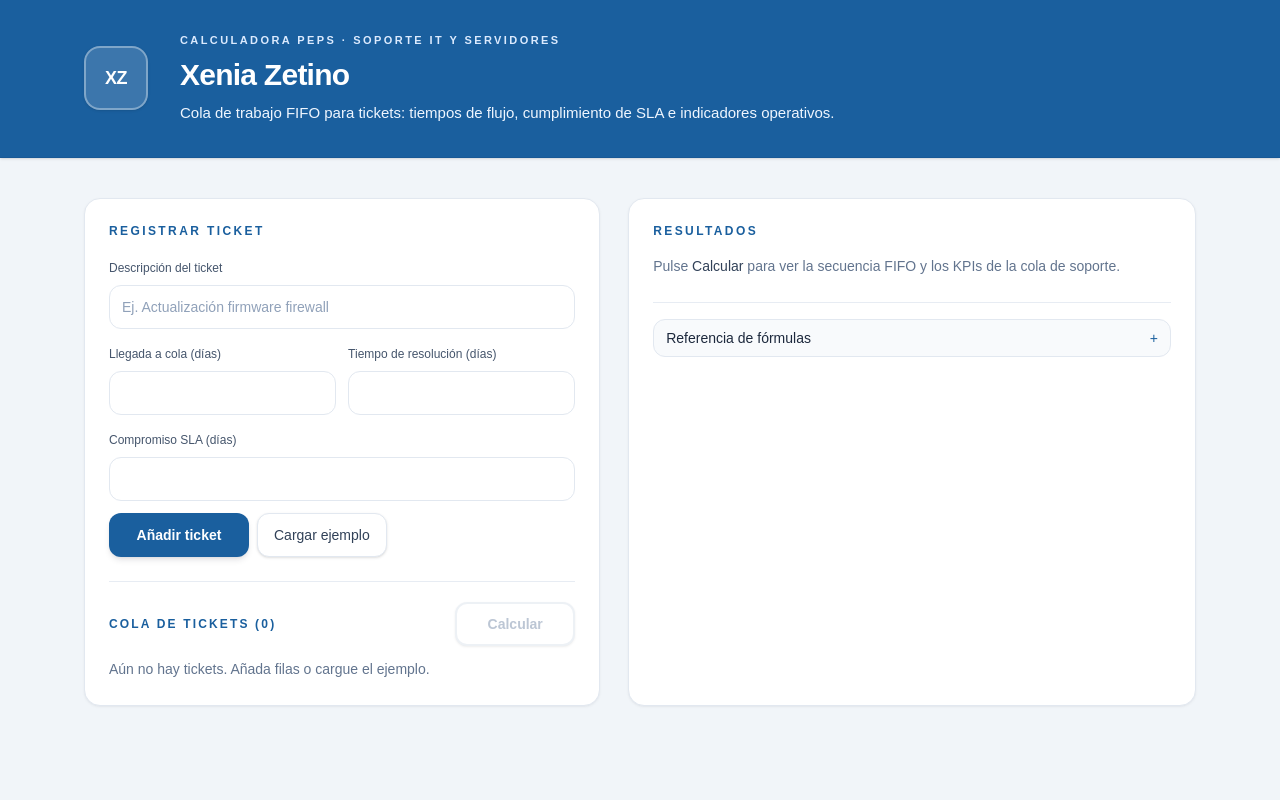
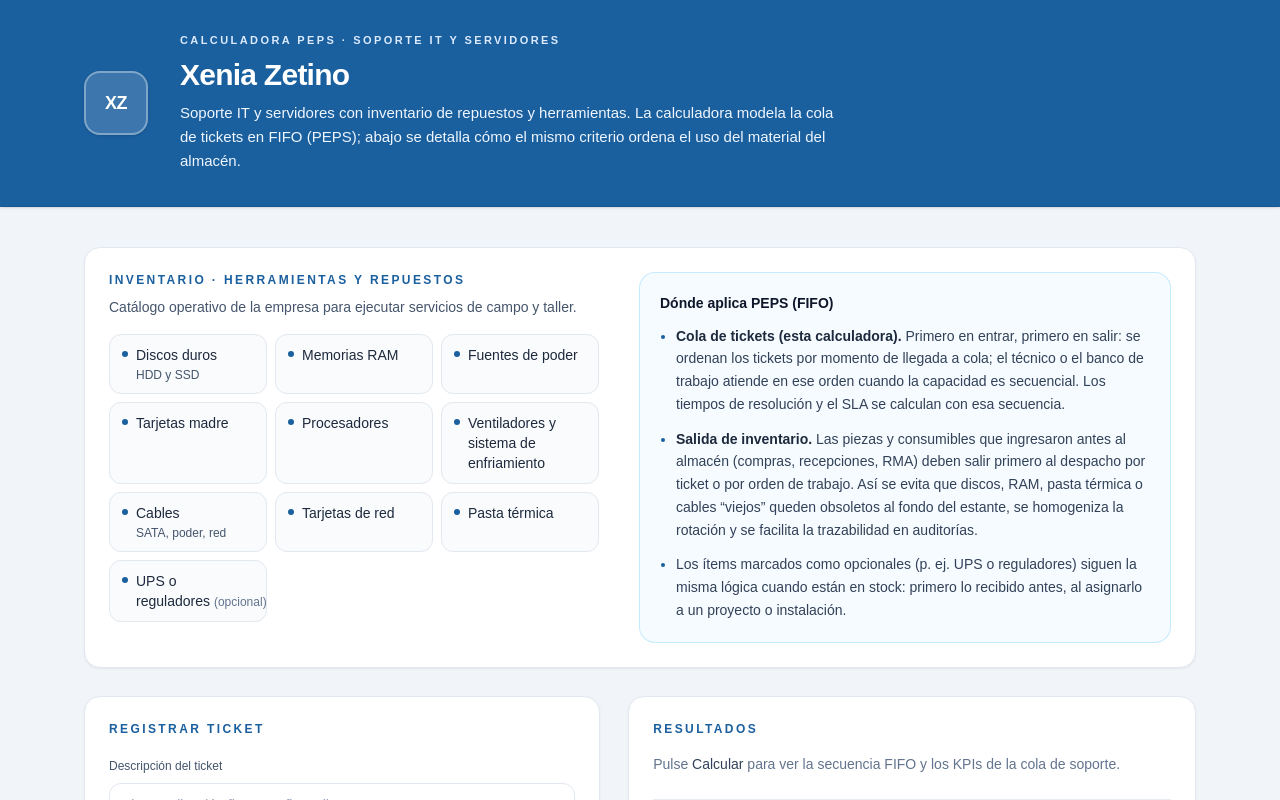
Before and after one commit to Carlosm99/xenia, a Next.js app: page / in a window 1280 px wide. Shown: the top 800 px of the page. Built offline with nearby package versions, Linux system fonts and the light colour scheme.

Commit message:
info update

```diff
--- a/app/layout.tsx
+++ b/app/layout.tsx
@@ -15,7 +15,7 @@ const geistMono = Geist_Mono({
 export const metadata: Metadata = {
   title: "Xenia Zetino · PEPS — Soporte IT",
   description:
-    "Secuenciación FIFO para empresa de soporte IT y servidores: tiempos de flujo y SLA. Proyecto de Xenia Zetino.",
+    "PEPS/FIFO para cola de tickets e inventario de repuestos (soporte IT y servidores). Proyecto de Xenia Zetino.",
 };
 
 export default function RootLayout({
--- a/app/page.tsx
+++ b/app/page.tsx
@@ -31,6 +31,19 @@ const EXAMPLE_TICKETS: Omit<Ticket, "id">[] = [
   { name: "Revisión RAID almacenamiento NAS", arrival: 2, processing: 1, due: 4 },
   { name: "Incidente crítico — correo Exchange", arrival: 3, processing: 3, due: 7 },
   { name: "Parche de seguridad Windows Server", arrival: 4, processing: 2, due: 8 },
+];
+
+const INVENTORY_ITEMS: { name: string; detail?: string; optional?: boolean }[] = [
+  { name: "Discos duros", detail: "HDD y SSD" },
+  { name: "Memorias RAM" },
+  { name: "Fuentes de poder" },
+  { name: "Tarjetas madre" },
+  { name: "Procesadores" },
+  { name: "Ventiladores y sistema de enfriamiento" },
+  { name: "Cables", detail: "SATA, poder, red" },
+  { name: "Tarjetas de red" },
+  { name: "Pasta térmica" },
+  { name: "UPS o reguladores", optional: true },
 ];
 
 function computePeps(tickets: Ticket[]): ResultRow[] {
@@ -151,8 +164,9 @@ export default function Home() {
                 Xenia Zetino
               </h1>
               <p className="mt-2 max-w-2xl text-sm leading-relaxed text-blue-50 sm:text-[15px]">
-                Cola de trabajo FIFO para tickets: tiempos de flujo, cumplimiento de SLA e
-                indicadores operativos.
+                Soporte IT y servidores con inventario de repuestos y herramientas. La calculadora
+                modela la cola de tickets en FIFO (PEPS); abajo se detalla cómo el mismo criterio
+                ordena el uso del material del almacén.
               </p>
             </div>
           </div>
@@ -160,6 +174,66 @@ export default function Home() {
       </header>
 
       <main className="mx-auto max-w-6xl px-3 py-6 sm:px-5 sm:py-10">
+        <section className={`${cardClass} mb-6 lg:mb-7`}>
+          <div className="flex flex-col gap-6 lg:flex-row lg:gap-10">
+            <div className="min-w-0 flex-1">
+              <h2 className="text-[11px] font-semibold uppercase tracking-[0.2em] text-[#1A5F9E] sm:text-xs">
+                Inventario · Herramientas y repuestos
+              </h2>
+              <p className="mt-2 text-sm leading-relaxed text-slate-600">
+                Catálogo operativo de la empresa para ejecutar servicios de campo y taller.
+              </p>
+              <ul className="mt-4 grid grid-cols-1 gap-2 sm:grid-cols-2 xl:grid-cols-3">
+                {INVENTORY_ITEMS.map((item) => (
+                  <li
+                    key={item.name}
+                    className="flex items-start gap-2 rounded-xl border border-slate-200 bg-slate-50/80 px-3 py-2.5 text-sm"
+                  >
+                    <span
+                      className="mt-1.5 h-1.5 w-1.5 shrink-0 rounded-full bg-[#1A5F9E]"
+                      aria-hidden
+                    />
+                    <span>
+                      <span className="font-medium text-slate-800">
+                        {item.name}
+                        {item.optional ? (
+                          <span className="ml-1 text-xs font-normal text-slate-500">(opcional)</span>
+                        ) : null}
+                      </span>
+                      {item.detail ? (
+                        <span className="mt-0.5 block text-xs text-slate-600">{item.detail}</span>
+                      ) : null}
+                    </span>
+                  </li>
+                ))}
+              </ul>
+            </div>
+            <div className="min-w-0 flex-1 rounded-2xl border border-sky-200/80 bg-sky-50/60 p-4 sm:p-5">
+              <h3 className="text-sm font-semibold text-slate-900">Dónde aplica PEPS (FIFO)</h3>
+              <ul className="mt-3 list-disc space-y-3 pl-4 text-sm leading-relaxed text-slate-700 marker:text-[#1A5F9E]">
+                <li>
+                  <strong className="font-semibold text-slate-800">Cola de tickets (esta calculadora).</strong>{" "}
+                  Primero en entrar, primero en salir: se ordenan los tickets por momento de llegada
+                  a cola; el técnico o el banco de trabajo atiende en ese orden cuando la capacidad
+                  es secuencial. Los tiempos de resolución y el SLA se calculan con esa secuencia.
+                </li>
+                <li>
+                  <strong className="font-semibold text-slate-800">Salida de inventario.</strong>{" "}
+                  Las piezas y consumibles que ingresaron antes al almacén (compras, recepciones, RMA)
+                  deben salir primero al despacho por ticket o por orden de trabajo. Así se evita que
+                  discos, RAM, pasta térmica o cables “viejos” queden obsoletos al fondo del estante,
+                  se homogeniza la rotación y se facilita la trazabilidad en auditorías.
+                </li>
+                <li>
+                  Los ítems marcados como opcionales (p. ej. UPS o reguladores) siguen la misma
+                  lógica cuando están en stock: primero lo recibido antes, al asignarlo a un
+                  proyecto o instalación.
+                </li>
+              </ul>
+            </div>
+          </div>
+        </section>
+
         <div className="flex flex-col gap-5 lg:grid lg:grid-cols-[minmax(0,1fr)_minmax(0,1.1fr)] lg:gap-7">
           <section className={`order-1 ${cardClass}`}>
             <h2 className="text-[11px] font-semibold uppercase tracking-[0.2em] text-[#1A5F9E] sm:text-xs">
```
